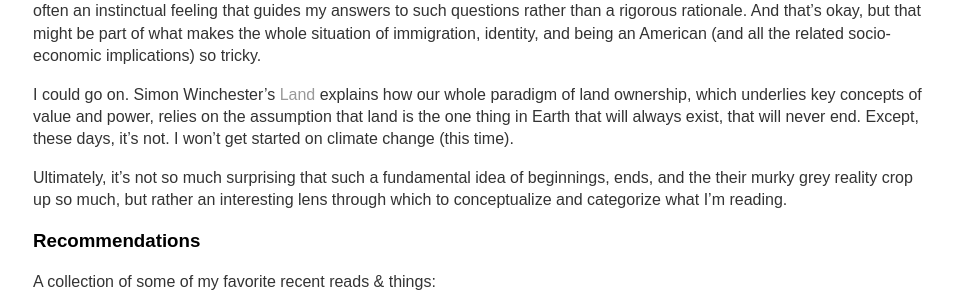
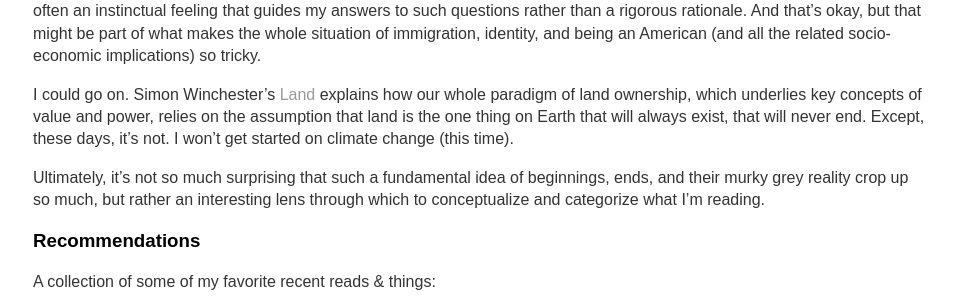
Before and after one commit to mayasheth/mayasheth.github.io, a Jekyll site: the page built from _posts/2021-03-22-MM1-on-beginnings-and-ends.md, in a window 1280 px wide. Shown: the part 1086-1386 px from the top of the page, without its empty margins (159-1118 px from the left). Built offline with Jekyll 4.4.1, drawn with Linux system fonts in a browser that asks for light colours.

Commit message:
Update 2021-03-22-MM1-on-beginnings-and-ends.md

```diff
--- a/_posts/2021-03-22-MM1-on-beginnings-and-ends.md
+++ b/_posts/2021-03-22-MM1-on-beginnings-and-ends.md
@@ -23,9 +23,9 @@ The Buddhist concept of the *bardo* refers, in part, to the perpetual transition
 
 After reading this, I began to see the theme of soft edges and states of transition embedded in so many other works. In *[Under a White Sky](https://mayasheth.github.io/2021/03/16/under-a-white-sky)*, Elizabeth Kolbert tackles what exactly it means to be "nature" in an age when many "natural" things are kept alive only by constant human intervention. Where does nature end, and the artificial start? Is the artificial not just a subset of the natural? The definition of nature, too, seems to be in constant transition— always evolving, I suppose. A similar question is addressed in [Aloha California](https://www.cnps.org/flora-magazine/aloha-california-21386): what does it mean for a species to be native to an island chain like Hawaii, where everything arrived relatively recently, carried by migrating animals (including us, of course)? When is a new plant considered invasive, and when does it become native? For that matter, when did Hawaiians become Hawaiian, and not just a group of Polynesians? When does the state of being foreign and new end, and the state of belonging begin? For me, at least, there’s often an instinctual feeling that guides my answers to such questions rather than a rigorous rationale. And that's okay, but that might be part of what makes the whole situation of immigration, identity, and being an American (and all the related socio-economic implications) so tricky.
 
-I could go on. Simon Winchester’s [Land](https://mayasheth.github.io/2021/03/04/land) explains how our whole paradigm of land ownership, which underlies key concepts of value and power, relies on the assumption that land is the one thing in Earth that will always exist, that will never end. Except, these days, it’s not. I won’t get started on climate change (this time).
+I could go on. Simon Winchester’s [Land](https://mayasheth.github.io/2021/03/04/land) explains how our whole paradigm of land ownership, which underlies key concepts of value and power, relies on the assumption that land is the one thing on Earth that will always exist, that will never end. Except, these days, it’s not. I won’t get started on climate change (this time).
 
-Ultimately, it’s not so much surprising that such a fundamental idea of beginnings, ends, and the their murky grey reality crop up so much, but rather an interesting lens through which to conceptualize and categorize what I’m reading.
+Ultimately, it’s not so much surprising that such a fundamental idea of beginnings, ends, and their murky grey reality crop up so much, but rather an interesting lens through which to conceptualize and categorize what I’m reading.
 
 ### Recommendations
 
```
